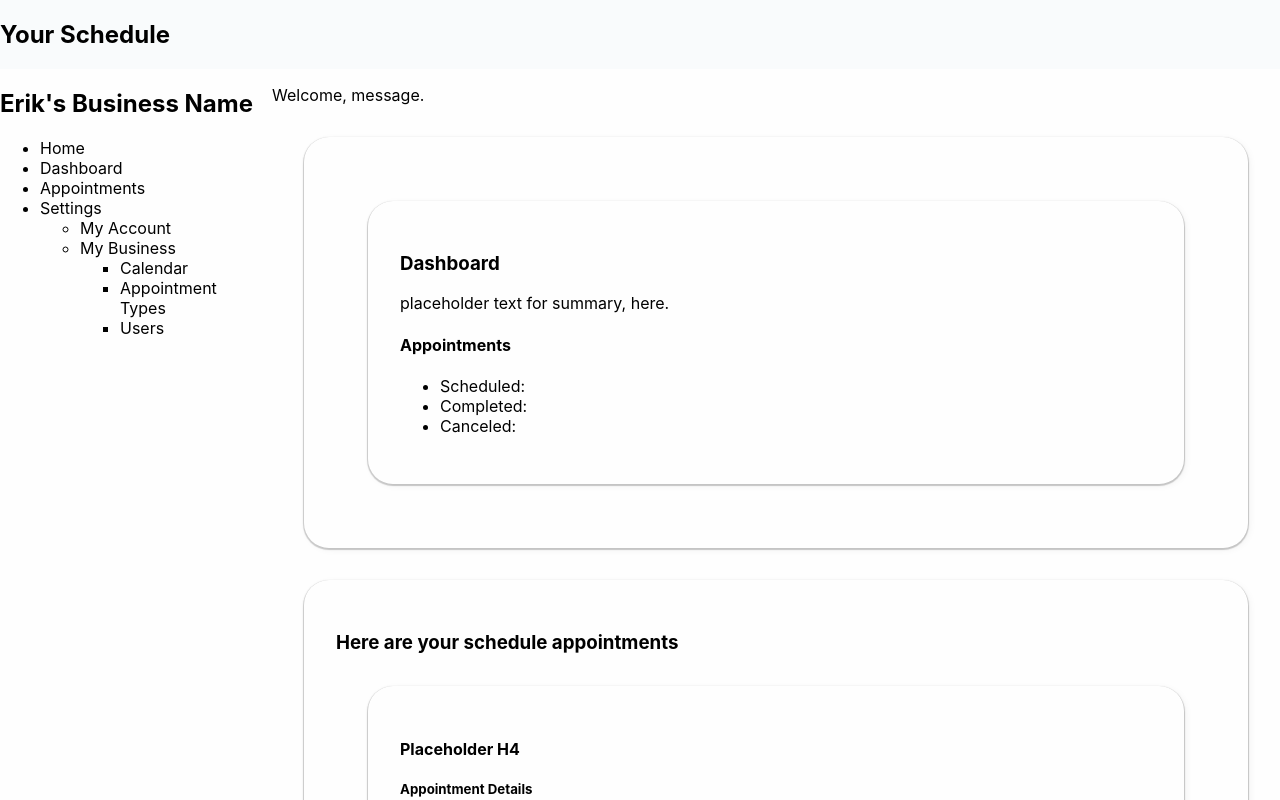
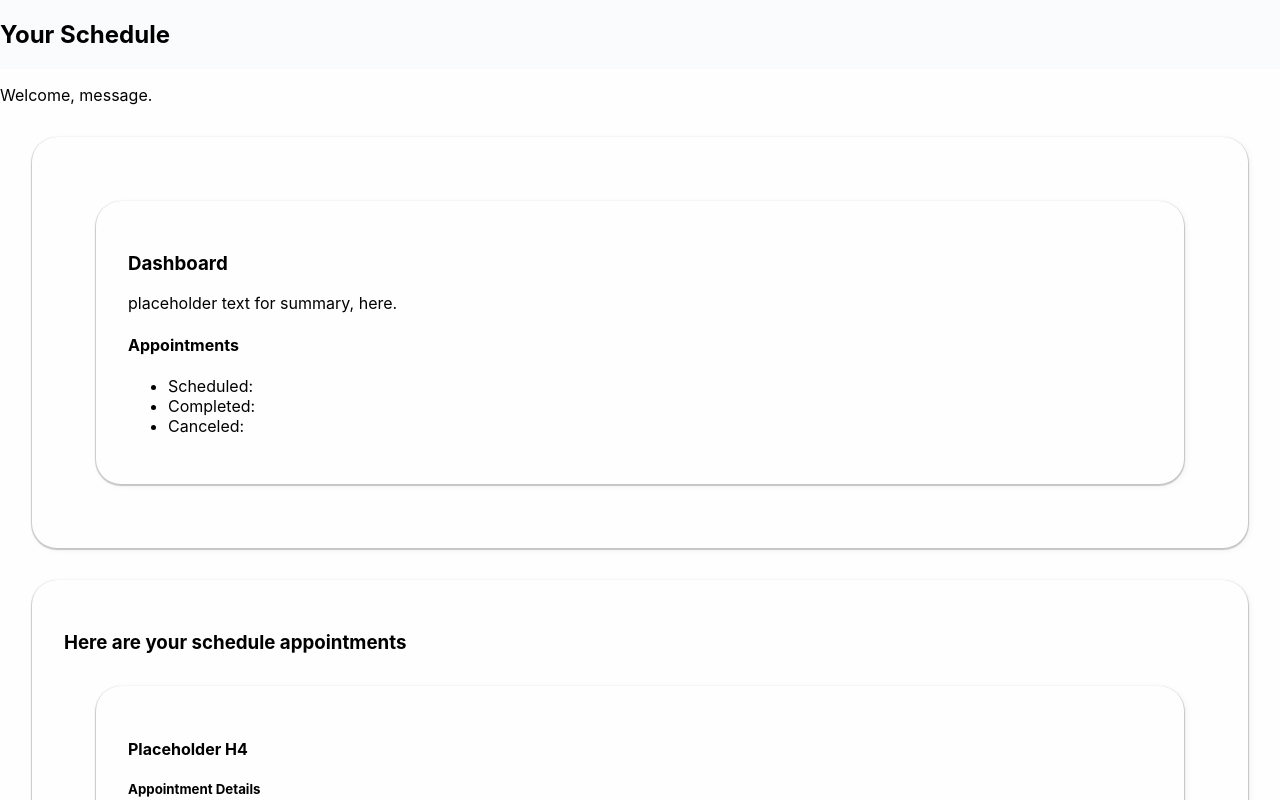
Before and after one commit to ErikPlachta/Calendari, a React (Create React App) app in the folder client/: page / in a window 1280 px wide. Shown: the top 800 px of the page. Built offline with nearby package versions, Linux system fonts and the light colour scheme.

Commit message:
Remove aside

```diff
--- a/client/src/pages/Business_id.js
+++ b/client/src/pages/Business_id.js
@@ -47,37 +47,6 @@ export default function Business_id() {
 
   return (
     <section className="page business">
-
-      {/* Side Navigational Bar */}
-      <aside className='sidebar'>
-        <section>
-          <h2>{business.name}</h2>
-        </section>
-        {/* Business Menu */}
-        <ul>
-          {/* Default landing page for business */}
-          <li>Home</li>
-          {/* A summary of the business details overall */}
-          <li>Dashboard</li>
-          {/* Details on upcoming appointments */}
-          <li>Appointments</li>
-          {/* <li>Reporting</li> */}
-          {/* Used to configure options */}
-          <li>Settings
-            <ul>
-              {/* User account specific settings */}
-              <li>My Account</li>
-              <li>My Business
-                <ul>
-                  <li>Calendar</li>
-                  <li>Appointment Types</li>
-                  <li>Users</li>
-                </ul>
-              </li>
-            </ul>
-          </li>
-        </ul>
-      </aside>
 
       {/* Main content within Business Page */}
       <main className="container business">
```
